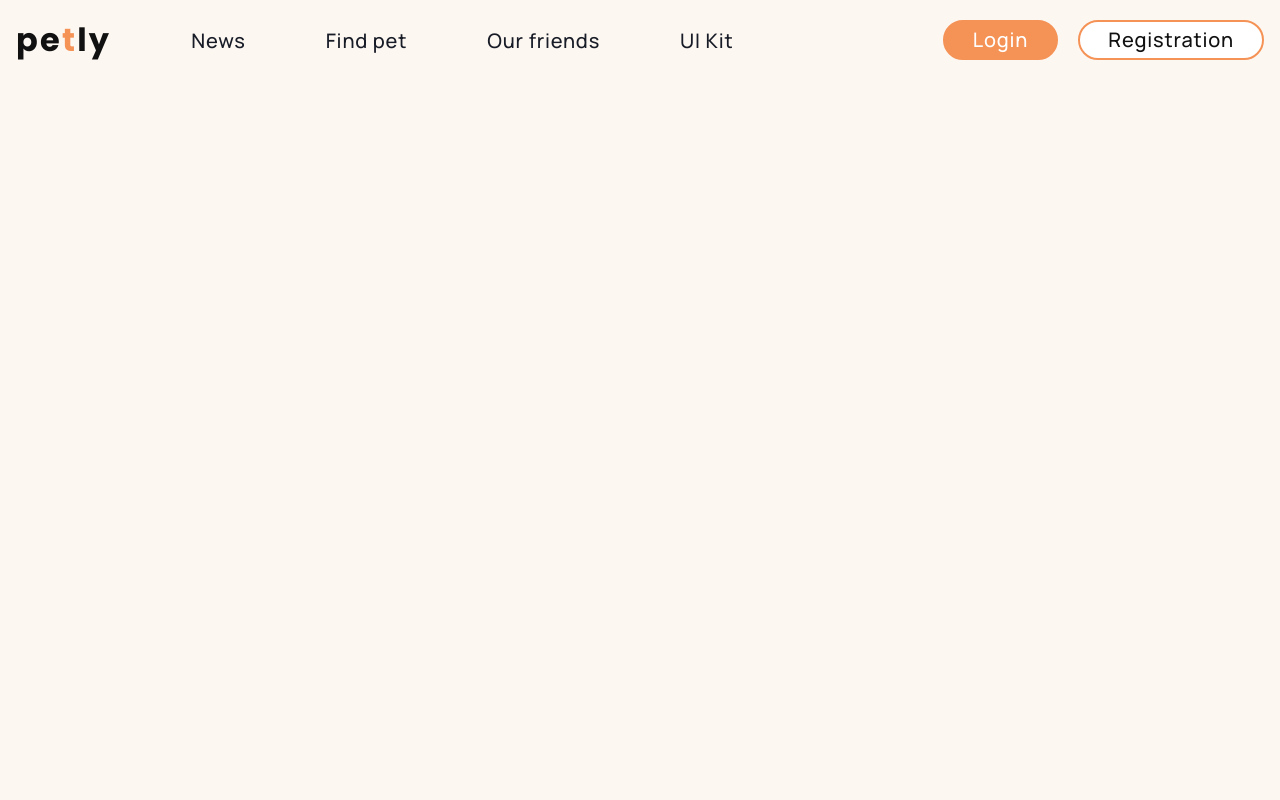
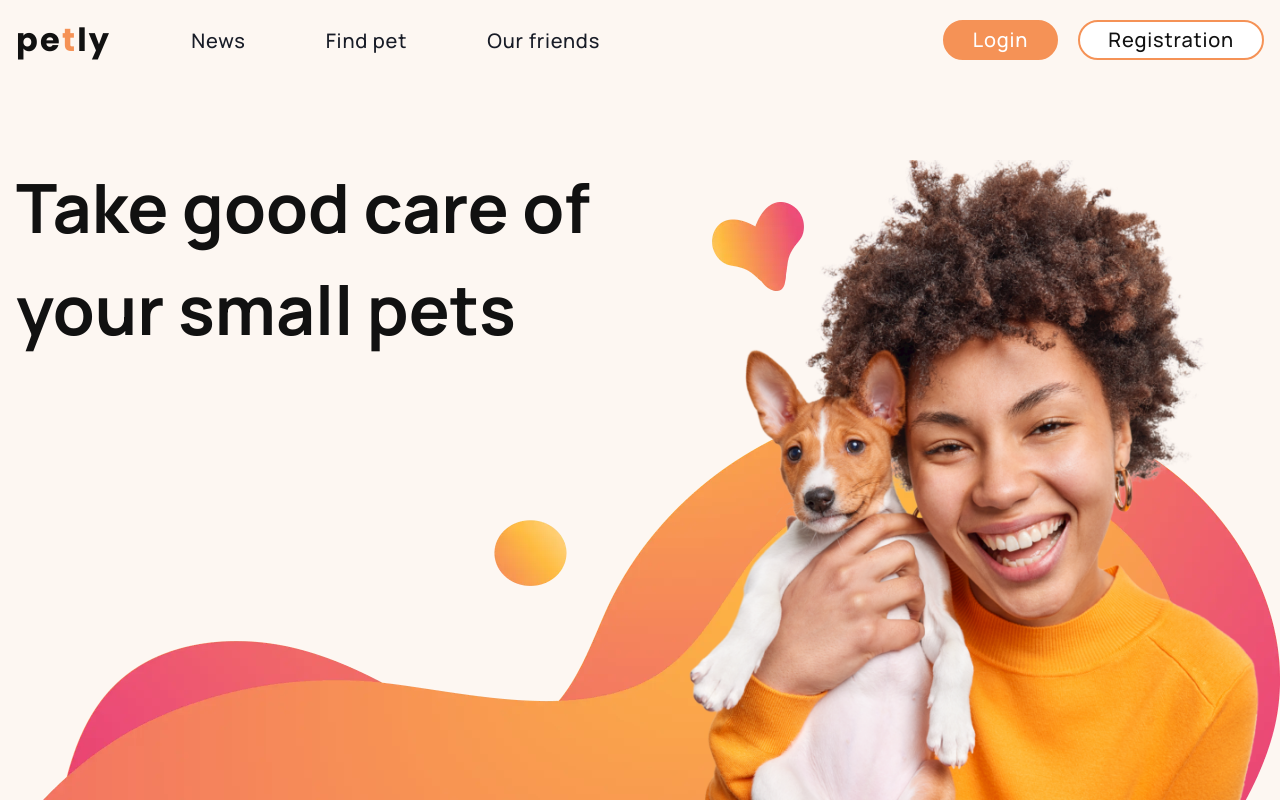
Before and after one commit to andrii-petlovanyi/pets_project_client, a React (Create React App) app: page / in a window 1280 px wide. Built offline with nearby package versions, Linux system fonts and the light colour scheme.

Commit message:
added(Routing):added private and public routing

```diff
--- a/src/App.jsx
+++ b/src/App.jsx
@@ -3,8 +3,14 @@ import { Suspense } from 'react';
 import { Route, Routes } from 'react-router-dom';
 import { Layout } from './layout/Layout';
 import './index.css';
-import { News, NotFound, Notices, OurFriends, UserDashboard } from './pages';
-import UiKit from './pages/UiKit';
+import {
+  Home,
+  News,
+  NotFound,
+  Notices,
+  OurFriends,
+  UserDashboard,
+} from './pages';
 import { useGetUserQuery } from './redux/user/userApiSlice';
 import { useDispatch, useSelector } from 'react-redux';
 import userSelectors from './redux/user/user-selectors';
@@ -16,6 +22,8 @@ import {
 } from './components/Notices';
 import Login from './pages/Login';
 import Register from './pages/Register';
+import PrivateRoute from './components/Routes/PrivateRoute';
+import PublicRoute from './components/Routes/PublicRoute';
 
 function App() {
   const dispatch = useDispatch();
@@ -35,8 +43,10 @@ function App() {
       <Suspense fallback={false}>
         <Routes>
           <Route path="/" element={<Layout />}>
-            {/* <Route element={<PrivateRoute />}> */}
-            <Route index path="/user" element={<UserDashboard />} />
+            <Route index element={<Home />} />
+            <Route element={<PrivateRoute />}>
+              <Route path="/user" element={<UserDashboard />} />
+            </Route>
             <Route path="news" element={<News />} />
             <Route path="notices" element={<Notices />}>
               <Route
@@ -51,17 +61,17 @@ function App() {
                 path="for-free"
                 element={<NoticesCategoriesList category={'for-free'} />}
               />
-              <Route path="favorite" element={<NoticesFavoritesList />} />
-              <Route path="own" element={<NoticesOwnerList />} />
+              <Route element={<PrivateRoute />}>
+                <Route path="favorite" element={<NoticesFavoritesList />} />
+                <Route path="own" element={<NoticesOwnerList />} />
+              </Route>
             </Route>
             <Route path="partners" element={<OurFriends />} />
-            <Route path="uikit" element={<UiKit />} />
-            {/* </Route> */}
 
-            {/* <Route element={<PublicRoute />}> */}
-            <Route path="login" element={<Login />} />
-            <Route path="register" element={<Register />} />
-            {/* </Route> */}
+            <Route element={<PublicRoute />}>
+              <Route path="login" element={<Login />} />
+              <Route path="register" element={<Register />} />
+            </Route>
             <Route path="*" element={<NotFound />} />
           </Route>
         </Routes>
--- a/src/components/NavDesk/NavDesk.jsx
+++ b/src/components/NavDesk/NavDesk.jsx
@@ -20,9 +20,6 @@ export const NavDesk = ({ ...props }) => {
       <Link variant={'headerLink'} as={NavLink} to="partners">
         Our friends
       </Link>
-      <Link variant={'headerLink'} as={NavLink} to="uikit">
-        UI Kit
-      </Link>
     </Box>
   );
 };
--- a/src/components/NavMob/NavMob.jsx
+++ b/src/components/NavMob/NavMob.jsx
@@ -1,7 +1,6 @@
 import React from 'react';
 import { useState } from 'react';
 import { Flex, IconButton, Link } from '@chakra-ui/react';
-// import { HamburgerIcon } from '@chakra-ui/icons';
 import { GrFormClose } from 'react-icons/gr';
 import { HiMenu } from 'react-icons/hi';
 
@@ -95,14 +94,6 @@ export const NavMob = ({ ...props }) => {
               >
                 Our friends
               </Link>
-              <Link
-                variant={'headerLink'}
-                as={NavLink}
-                to="uikit"
-                onClick={() => changeDisplay('none')}
-              >
-                UI Kit
-              </Link>
             </Flex>
           </Flex>
         </Flex>
--- a/src/pages/Home.jsx
+++ b/src/pages/Home.jsx
@@ -10,7 +10,7 @@ const Home = () => {
       display={'flex'}
       justifyContent={'space-between'}
       pt={'60px'}
-      h="100vh"
+      minH={'calc(100vh - 64px)'}
       flexDirection={{ base: 'column', xl: 'row' }}
       _after={{
         content: '""',
@@ -23,6 +23,7 @@ const Home = () => {
         top: '0',
         right: 0,
         left: 0,
+        zIndex: '-1',
       }}
     >
       <Heading
@@ -33,7 +34,6 @@ const Home = () => {
         alignSelf={{ base: 'flex-start' }}
         fontSize={{ base: '32px', lg: '68px' }}
         lineHeight={'1,47'}
-        zIndex={'2'}
       >
         Take good care of your small pets
       </Heading>
@@ -44,7 +44,6 @@ const Home = () => {
         w={{ base: '320px', lg: '645px', xl: '590px' }}
         h={{ base: '350px', lg: '715px', xl: '640px' }}
         objectFit="cover"
-        zIndex={'2'}
       />
     </Box>
   );
```
Also changed, not shown: src/components/Routes/PrivateRoute.jsx (+5 -4 lines), src/components/Routes/PublicRoute.jsx (+6 -5 lines).
